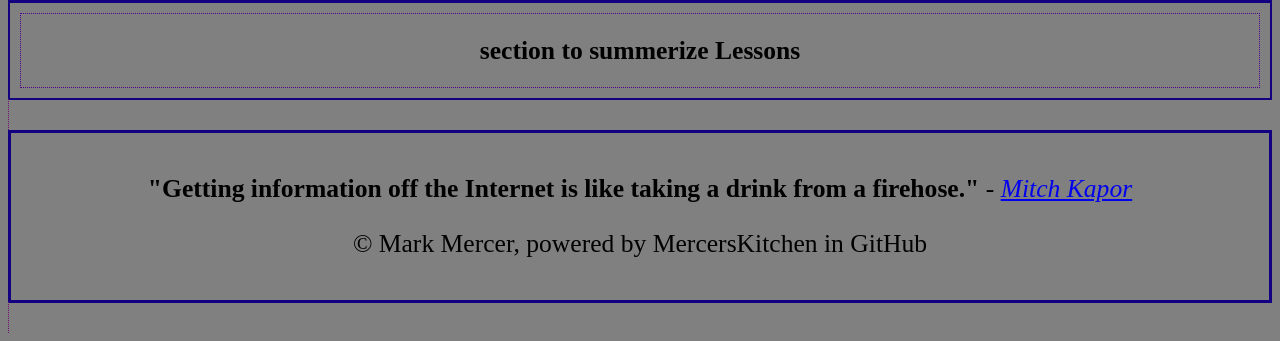
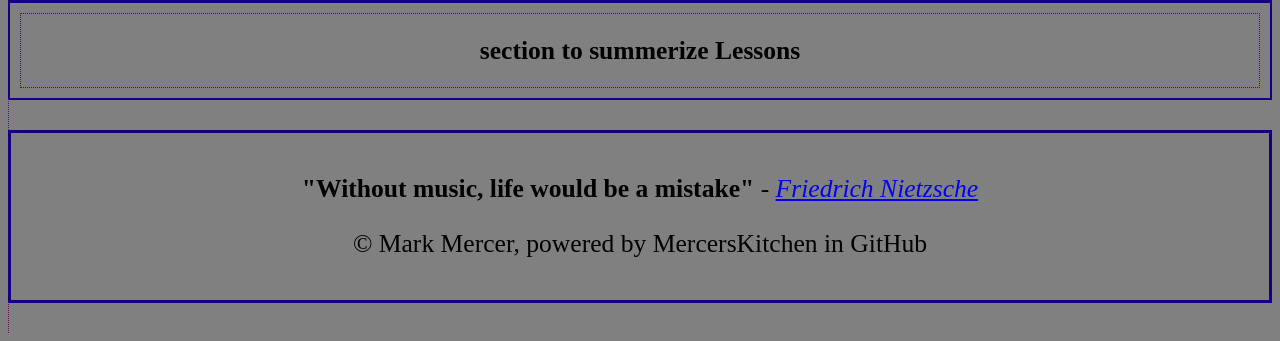
Before and after one commit to ghvbvv/learning-HTML, a plain HTML site: page index.html in a window 1280 px wide. Shown: the part 654-995 px from the top of the page. Drawn offline with Linux system fonts and the light colour scheme.

Commit message:
Update index.html

```diff
--- a/index.html
+++ b/index.html
@@ -116,15 +116,15 @@
     </body>
 
     <divfooter><footer class="footer">
-        <blockquote cite="https://www.brainyquote.com/quotes/mitch_kapor_163583">
+        <blockquote cite="https://www.goodreads.com/quotes">
             <!-- Date Accessed 20220919 -->
         </blockquote>
         <p>
             <strong>
-                "Getting information off the Internet is like taking a drink from a firehose."
+                "Without music, life would be a mistake"
             </strong>
-            <em>- <a href="https://www.brainyquote.com/quotes/mitch_kapor_163583" target="_blank">
-                Mitch Kapor</a>
+            <em>- <a href="https://www.goodreads.com/quotes" target="_blank">
+                Friedrich Nietzsche</a>
             </em>
         </p>
         <p>&copy Mark Mercer, powered by MercersKitchen in GitHub</p>
```
